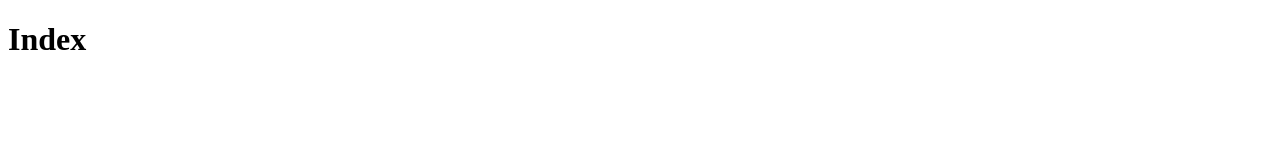
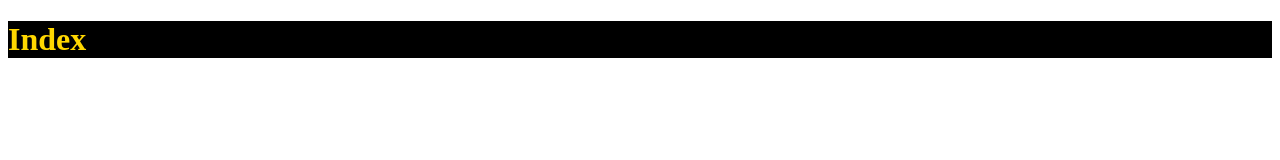
Before and after one commit to ulugbek15/test-2, a plain HTML site: page index.html in a window 1280 px wide. Drawn offline with Linux system fonts and the light colour scheme.

Commit message:
styled header

```diff
--- a/css/style.css
+++ b/css/style.css
@@ -1 +1,4 @@
-lin
+h1{
+    background-color: #000;
+    color: gold;
+}
```
Also changed, not shown: script.js (added).
